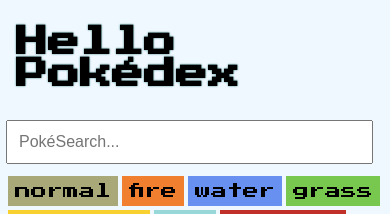
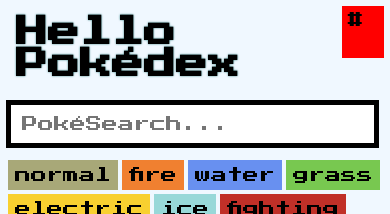
Before and after one commit to jamesnicholson/pokedex, a React (Create React App) app: page / in a window 390 px wide. Shown: the top 214 px of the page. Built offline with nearby package versions, Linux system fonts and the light colour scheme; no server answers.

Commit message:
:art: title and nav button responsivenss

```diff
--- a/src/components/App/index.tsx
+++ b/src/components/App/index.tsx
@@ -21,9 +21,18 @@
   color: ${props => props.theme.colors.main};
 `;
 export const TitleWrapper = styled.div`
-  padding: 10px 0;
-  width: 237px;
-  display: table;
+  width: 100%;
+  max-width: 280px;
+  display: flex;
+  justify-content: center;
+  align-content: center;
+  flex-direction: column;
+  @media (max-width: 900px) {
+    max-width: 100%;
+    justify-content: space-between;
+    align-content: normal;
+    flex-direction: revert;
+  }
 `;
 export const ListWrapper = styled.div`
   display: flex;
@@ -41,6 +50,24 @@
     flex-direction: column;
   }
 `;
+export const FilterSearchWrapper = styled.div`
+  width:100%;
+  color: ${props => props.theme.colors.main};
+  @media (max-width: 900px) {
+  }
+`;
+export const MenuToggleButton = styled.div`
+  width:40px;
+  height:40px;
+  display:none;
+  background:red;
+  padding: 6px;
+  color: ${props => props.theme.colors.main};
+  @media (max-width: 900px) {
+    display:block;
+  }
+`;
+
 
 const App = (): JSX.Element => {
 
@@ -62,11 +89,12 @@
             <HeaderWrapper>
               <TitleWrapper>
                  <Title>Hello Pokédex</Title>
+                 <MenuToggleButton>#</MenuToggleButton>
               </TitleWrapper>
-              <div>
+              <FilterSearchWrapper>
                 <SearchBar />
                 <SpeciesTypeFilters />
-              </div>
+              </FilterSearchWrapper>
             </HeaderWrapper>
             <AppWrapper>
               <ListWrapper>
--- a/src/hooks/index.tsx
+++ b/src/hooks/index.tsx
@@ -6,6 +6,8 @@
     width: 95%;
     font-size: 1em;
     padding: 11px;
+    border: 5px solid black;
+    font-family: 'Press Start 2P', cursive;
 `
 export const pokemonType: { type: string, color: string }[] = [
     { "type": "normal", "color": "#A8A878" },
```
